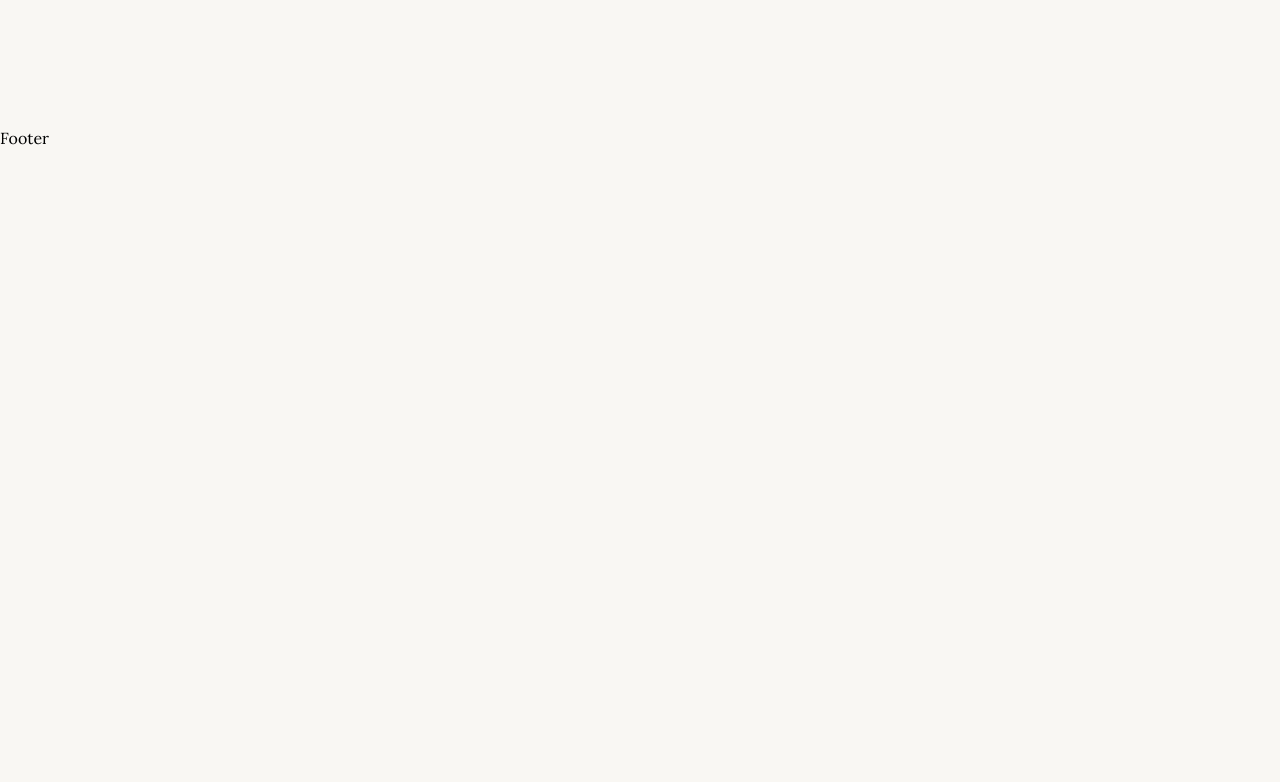
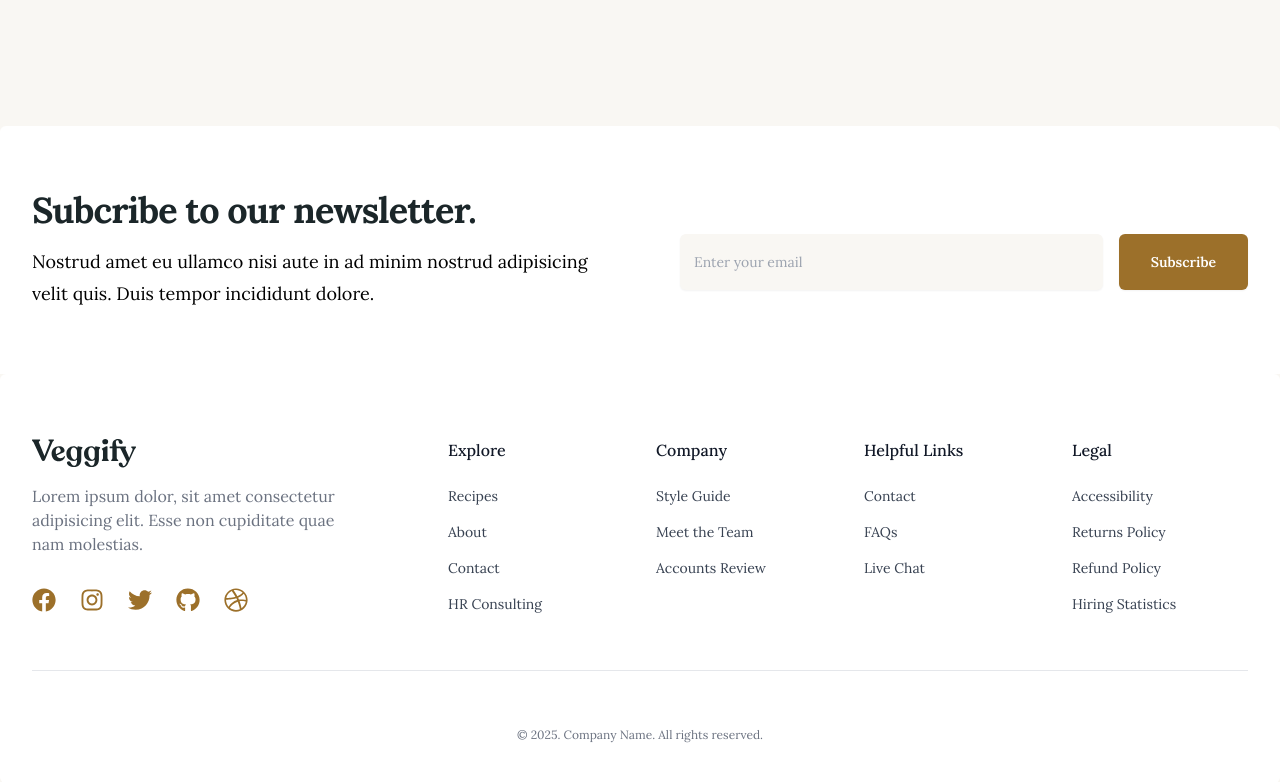
Before and after one commit to shoriful-dev/Veggify-Recipe-Blog-App, a React (Vite) app in the folder frontend/: page / in a window 1280 px wide. Shown: the part 3182-3964 px from the top of the page. Before the commit the page ends 3332 px from the top, so only its background shows below. Built offline with nearby package versions, Linux system fonts and the light colour scheme; no server answers.

Commit message:
add items

```diff
--- a/frontend/src/App.jsx
+++ b/frontend/src/App.jsx
@@ -2,14 +2,17 @@ import React from 'react';
 import { Outlet } from 'react-router-dom';
 import Header from './components/header/Header';
 import './App.css';
+import Footer from './pages/home/Footer';
 
 const App = () => {
   return (
     <>
       <div className="max-w-screen-2xl mx-auto">
-        <Header/>
-        <Outlet />
-        <footer>Footer</footer>
+        <Header />
+        <div className="min-h-[calc(100vh-136px)]">
+          <Outlet />
+        </div>
+        <Footer />
       </div>
     </>
   );
--- /dev/null
+++ b/frontend/src/pages/home/Footer.jsx
@@ -0,0 +1,270 @@
+import React from 'react';
+import {
+  FaDribbble,
+  FaFacebook,
+  FaFacebookF,
+  FaGithub,
+  FaInstagram,
+  FaTwitter,
+} from 'react-icons/fa';
+
+const Footer = () => {
+  return (
+    <footer className="bg-white rounded-md">
+      <div className="mx-auto max-w-screen-xl space-y-8 px-4 pb-10 pt-16 sm:px-6 lg:space-y-14 lg:px-8">
+        <div className="grid grid-cols-1 gap-8 lg:grid-cols-3">
+          <div>
+            <div className="text-teal-600">
+              <img src="/logo.svg" alt="" />
+            </div>
+
+            <p className="mt-4 max-w-xs text-gray-500">
+              Lorem ipsum dolor, sit amet consectetur adipisicing elit. Esse non
+              cupiditate quae nam molestias.
+            </p>
+
+            <ul className="mt-8 flex gap-6">
+              <li>
+                <a
+                  href="#"
+                  rel="noreferrer"
+                  target="_blank"
+                  className="text-btnColor transition hover:opacity-75"
+                >
+                  <span className="sr-only">Facebook</span>
+
+                  <FaFacebook className="h-6 w-6" />
+                </a>
+              </li>
+
+              <li>
+                <a
+                  href="#"
+                  rel="noreferrer"
+                  target="_blank"
+                  className="text-btnColor transition hover:opacity-75"
+                >
+                  <span className="sr-only">Instagram</span>
+
+                  <FaInstagram className="h-6 w-6" />
+                </a>
+              </li>
+
+              <li>
+                <a
+                  href="#"
+                  rel="noreferrer"
+                  target="_blank"
+                  className="text-btnColor transition hover:opacity-75"
+                >
+                  <span className="sr-only">Twitter</span>
+
+                  <FaTwitter className="h-6 w-6" />
+                </a>
+              </li>
+
+              <li>
+                <a
+                  href="#"
+                  rel="noreferrer"
+                  target="_blank"
+                  className="text-btnColor transition hover:opacity-75"
+                >
+                  <span className="sr-only">GitHub</span>
+
+                  <FaGithub className="h-6 w-6" />
+                </a>
+              </li>
+
+              <li>
+                <a
+                  href="#"
+                  rel="noreferrer"
+                  target="_blank"
+                  className="text-btnColor transition hover:opacity-75"
+                >
+                  <span className="sr-only">Dribbble</span>
+
+                  <FaDribbble className="h-6 w-6" />
+                </a>
+              </li>
+            </ul>
+          </div>
+
+          <div className="grid grid-cols-1 gap-8 sm:grid-cols-2 lg:col-span-2 lg:grid-cols-4">
+            <div>
+              <p className="font-medium text-gray-900">Explore</p>
+
+              <ul className="mt-6 space-y-4 text-sm">
+                <li>
+                  <a
+                    href="#"
+                    className="text-gray-700 transition hover:opacity-75"
+                  >
+                    {' '}
+                    Recipes{' '}
+                  </a>
+                </li>
+
+                <li>
+                  <a
+                    href="#"
+                    className="text-gray-700 transition hover:opacity-75"
+                  >
+                    {' '}
+                    About{' '}
+                  </a>
+                </li>
+
+                <li>
+                  <a
+                    href="#"
+                    className="text-gray-700 transition hover:opacity-75"
+                  >
+                    {' '}
+                    Contact{' '}
+                  </a>
+                </li>
+
+                <li>
+                  <a
+                    href="#"
+                    className="text-gray-700 transition hover:opacity-75"
+                  >
+                    {' '}
+                    HR Consulting{' '}
+                  </a>
+                </li>
+              </ul>
+            </div>
+
+            <div>
+              <p className="font-medium text-gray-900">Company</p>
+
+              <ul className="mt-6 space-y-4 text-sm">
+                <li>
+                  <a
+                    href="#"
+                    className="text-gray-700 transition hover:opacity-75"
+                  >
+                    {' '}
+                    Style Guide{' '}
+                  </a>
+                </li>
+
+                <li>
+                  <a
+                    href="#"
+                    className="text-gray-700 transition hover:opacity-75"
+                  >
+                    {' '}
+                    Meet the Team{' '}
+                  </a>
+                </li>
+
+                <li>
+                  <a
+                    href="#"
+                    className="text-gray-700 transition hover:opacity-75"
+                  >
+                    {' '}
+                    Accounts Review{' '}
+                  </a>
+                </li>
+              </ul>
+            </div>
+
+            <div>
+              <p className="font-medium text-gray-900">Helpful Links</p>
+
+              <ul className="mt-6 space-y-4 text-sm">
+                <li>
+                  <a
+                    href="#"
+                    className="text-gray-700 transition hover:opacity-75"
+                  >
+                    {' '}
+                    Contact{' '}
+                  </a>
+                </li>
+
+                <li>
+                  <a
+                    href="#"
+                    className="text-gray-700 transition hover:opacity-75"
+                  >
+                    {' '}
+                    FAQs{' '}
+                  </a>
+                </li>
+
+                <li>
+                  <a
+                    href="#"
+                    className="text-gray-700 transition hover:opacity-75"
+                  >
+                    {' '}
+                    Live Chat{' '}
+                  </a>
+                </li>
+              </ul>
+            </div>
+
+            <div>
+              <p className="font-medium text-gray-900">Legal</p>
+
+              <ul className="mt-6 space-y-4 text-sm">
+                <li>
+                  <a
+                    href="#"
+                    className="text-gray-700 transition hover:opacity-75"
+                  >
+                    {' '}
+                    Accessibility{' '}
+                  </a>
+                </li>
+
+                <li>
+                  <a
+                    href="#"
+                    className="text-gray-700 transition hover:opacity-75"
+                  >
+                    {' '}
+                    Returns Policy{' '}
+                  </a>
+                </li>
+
+                <li>
+                  <a
+                    href="#"
+                    className="text-gray-700 transition hover:opacity-75"
+                  >
+                    {' '}
+                    Refund Policy{' '}
+                  </a>
+                </li>
+
+                <li>
+                  <a
+                    href="#"
+                    className="text-gray-700 transition hover:opacity-75"
+                  >
+                    {' '}
+                    Hiring Statistics{' '}
+                  </a>
+                </li>
+              </ul>
+            </div>
+          </div>
+        </div>
+
+        <hr />
+        <p className="text-xs text-gray-500 text-center">
+          &copy; 2025. Company Name. All rights reserved.
+        </p>
+      </div>
+    </footer>
+  );
+};
+
+export default Footer;
--- a/frontend/src/pages/home/Home.jsx
+++ b/frontend/src/pages/home/Home.jsx
@@ -6,6 +6,7 @@ import LatestRecipe from './LatestRecipe';
 import NewsLetter from './NewsLetter';
 import AboutSection from './AboutSection';
 import CompanyLogo from './CompanyLogo';
+import Subscribtion from './Subscribtion';
 
 const Home = () => {
   return (
@@ -20,6 +21,7 @@ const Home = () => {
           <NewsLetter />
           <AboutSection />
           <CompanyLogo />
+          <Subscribtion />
       </div>
     </>
   );
--- /dev/null
+++ b/frontend/src/pages/home/Subscribtion.jsx
@@ -0,0 +1,40 @@
+import React from 'react';
+
+const Subscribtion = () => {
+  return (
+    <div className="bg-white py-16 rounded-t-md">
+      <div className="max-w-screen-xl mx-auto px-6 lg:px-8">
+        <div className="flex flex-col md:flex-row justify-between items-center gap-20">
+          <div className="md:w-1/2">
+            <h3 className="text-3xl font-bold tracking-tight text-secondary sm:text-4xl">
+              Subcribe to our newsletter.
+            </h3>
+            <p className="mt-4 text-lg leading-8">
+              Nostrud amet eu ullamco nisi aute in ad minim nostrud adipisicing
+              velit quis. Duis tempor incididunt dolore.
+            </p>
+          </div>
+          <div className="sm:w-1/2 mt-6 flex flex-col sm:flex-row gap-4">
+            <label htmlFor="email-address" className="sr-only">
+              Email address
+            </label>
+            <input
+              id="email-address"
+              name='email'
+              type='email'
+              autoComplete='email'
+              required
+              className="flex-auto rounded-md border-0 bg-primary px-3.5 py-4 text-btnColor shadow-sm text-sm sm:leading-6 focus:outline-btnColor outline-none"
+              placeholder="Enter your email"
+            />
+            <button type='submit' className="flex-none rounded-md bg-btnColor px-8 py-4 text-sm font-semibold text-white shadow-sm hover:bg-white hover:text-btnColor hover:border-btnColor hover:border">
+              Subscribe
+            </button>
+          </div>
+        </div>
+      </div>
+    </div>
+  );
+};
+
+export default Subscribtion;
```
Also changed, not shown: frontend/src/pages/products/SingleProduct.jsx (added).
